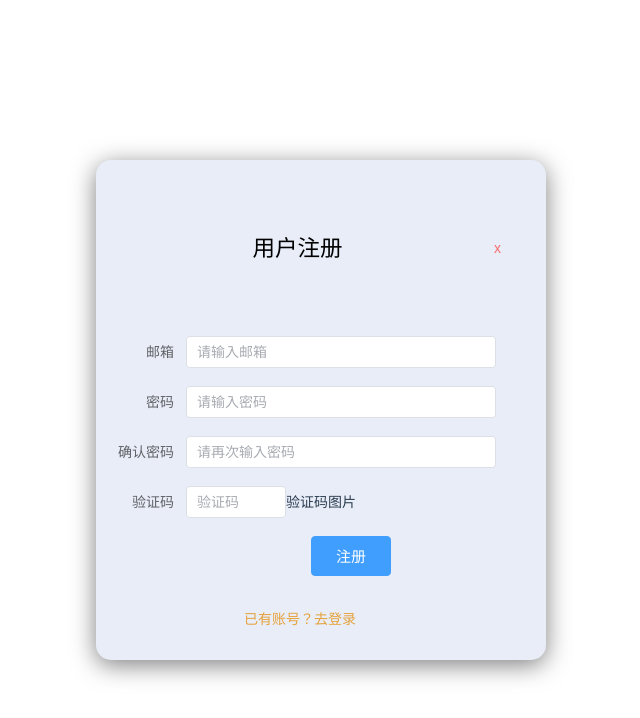
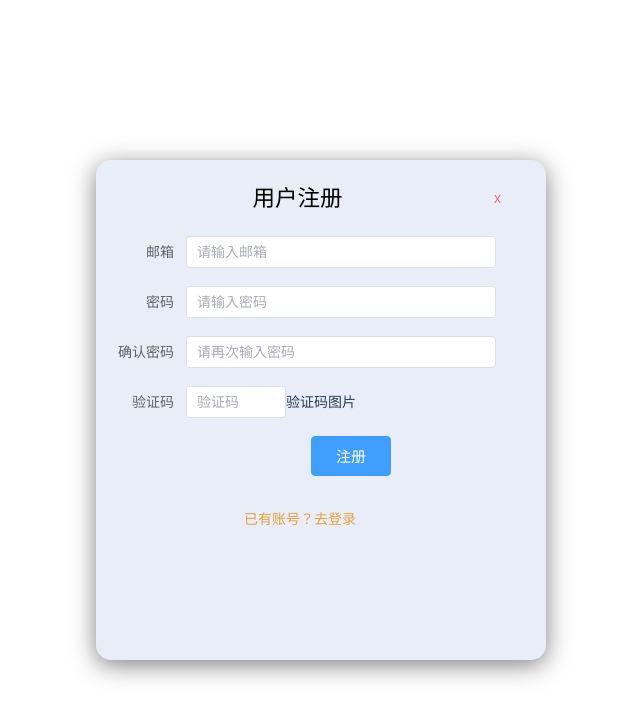
Before and after one commit to Haleymax/Django-Vue-Scrapy-Visualization, a Vue app in the folder web/: page /login in a window 1280 px wide. Shown: the top 718 px of the page, without its empty margins (334-974 px from the left). Built offline with nearby package versions, Linux system fonts and the light colour scheme; the HTML template or start-up script is replaced by a standard one; what particles.vue3 would draw is missing.

Commit message:
advance code

```diff
--- a/web/components.d.ts
+++ b/web/components.d.ts
@@ -35,5 +35,6 @@ declare module 'vue' {
     Menu: typeof import('./src/components/Menu.vue')['default']
     RouterLink: typeof import('vue-router')['RouterLink']
     RouterView: typeof import('vue-router')['RouterView']
+    SIdentify: typeof import('./src/components/SIdentify.vue')['default']
   }
 }
--- /dev/null
+++ b/web/src/components/SIdentify.vue
@@ -0,0 +1,9 @@
+<template>
+    <div class="s-canvas">
+        <canvas id="scanvas" :width="contentWidth" :height="contentHeight"></canvas>
+    </div>
+</template>
+
+<script setup lang="ts" name="SIdentify">
+
+</script>
--- a/web/src/views/login/sign_up.vue
+++ b/web/src/views/login/sign_up.vue
@@ -29,7 +29,7 @@
                     </el-form-item>
                     <el-button class="btn" type="primary" @click="login">注册</el-button>
                     <div style="text-align: right; transform: translate(0, 30px)">
-                        <el-link type="warning" style="margin-right: 140px">已有账号？去登录</el-link>
+                        <el-link type="warning" style="margin-right: 140px" @click = showLoginForm.showLoginForm>已有账号？去登录</el-link>
                     </div>
                 </el-form>
             </div>
@@ -41,8 +41,10 @@
 import { reactive } from 'vue';
 import { ElForm } from 'element-plus'; // 导入ElForm类型（如果需要类型检查）
 import Login from './Login.vue';
+import { useLoginForm } from '@/store/home';
 
 const emit = defineEmits(['close']);
+const showLoginForm = useLoginForm();
 
 
 const siginForm = reactive({
@@ -72,6 +74,10 @@ const rules = {
 const login = async () => {
     console.log("发送注册请求");
 }
+
+const close = () => {
+    emit('close');
+};
 </script>
 
 <style lang="scss" scoped>
@@ -80,7 +86,7 @@ const login = async () => {
     top: 20%;
     right: 400px;
     width: 450px;
-    height: 800px;
+    height: 500px;
 }
 
 .label {
@@ -128,7 +134,6 @@ const login = async () => {
 }
 
 h2 {
-    margin: 50px 0;
     padding: 0;
     color: #000;
     text-align: center;
```
